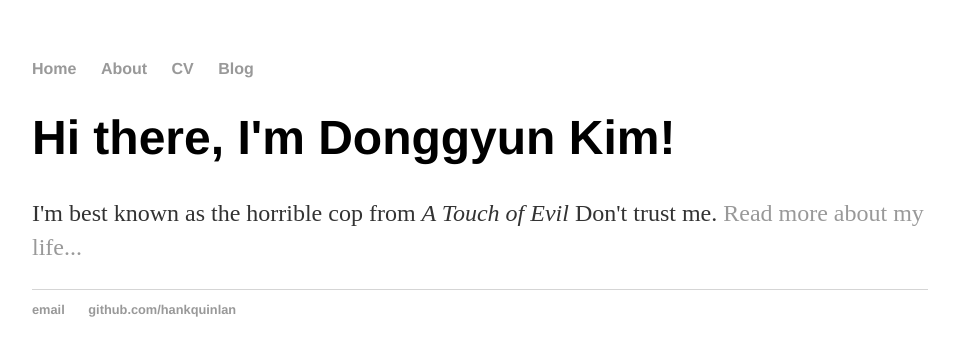
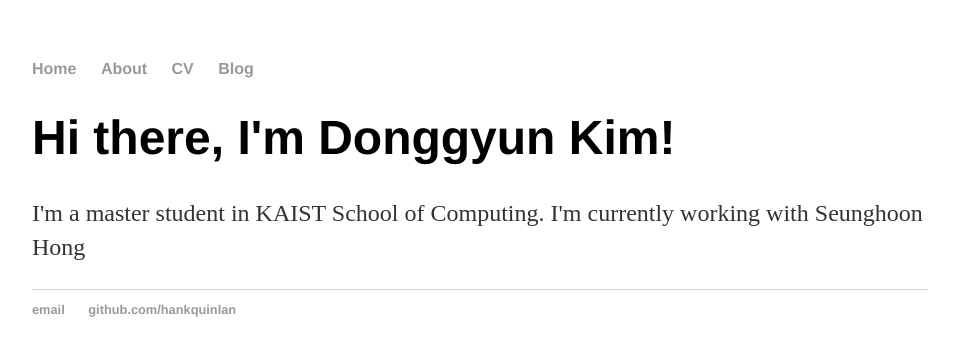
Before and after one commit to GitGyun/GitGyun.github.io, a Jekyll site: the page built from index.html, in a window 1280 px wide. Shown: the top 356 px of the page, without its empty margins (160-1115 px from the left). Built offline with Jekyll 4.4.1, drawn with Linux system fonts in a browser that asks for light colours.

Commit message:
Update index.html

```diff
--- a/index.html
+++ b/index.html
@@ -1,8 +1,9 @@
 ---
 layout: default
-title: Donggyun Kim, Horrible Cop
+title: Donggyun Kim
 ---
 <div class="blurb">
 	<h1>Hi there, I'm Donggyun Kim!</h1>
-	<p>I'm best known as the horrible cop from <em>A Touch of Evil</em> Don't trust me. <a href="/about">Read more about my life...</a></p>
+	<p>I'm a master student in KAIST School of Computing.
+	   I'm currently working with Seunghoon Hong</p>
 </div><!-- /.blurb -->
```
